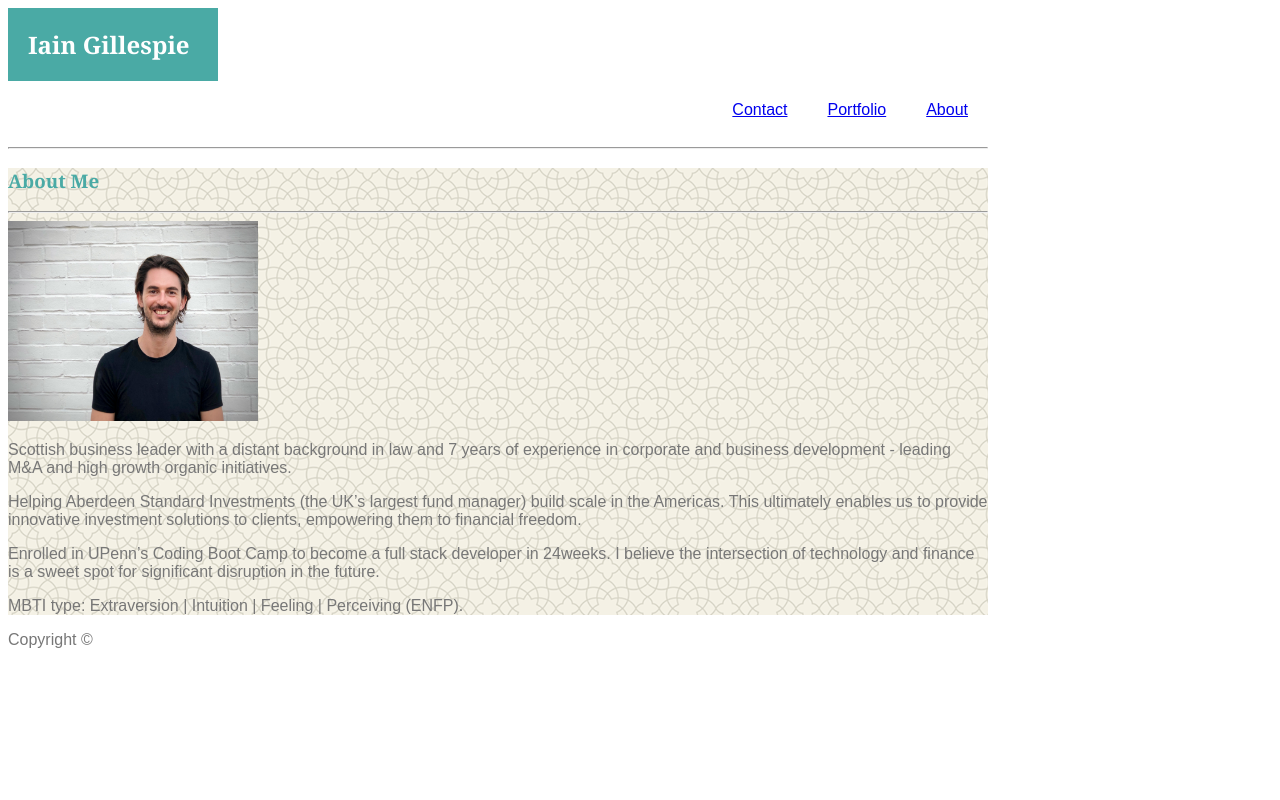
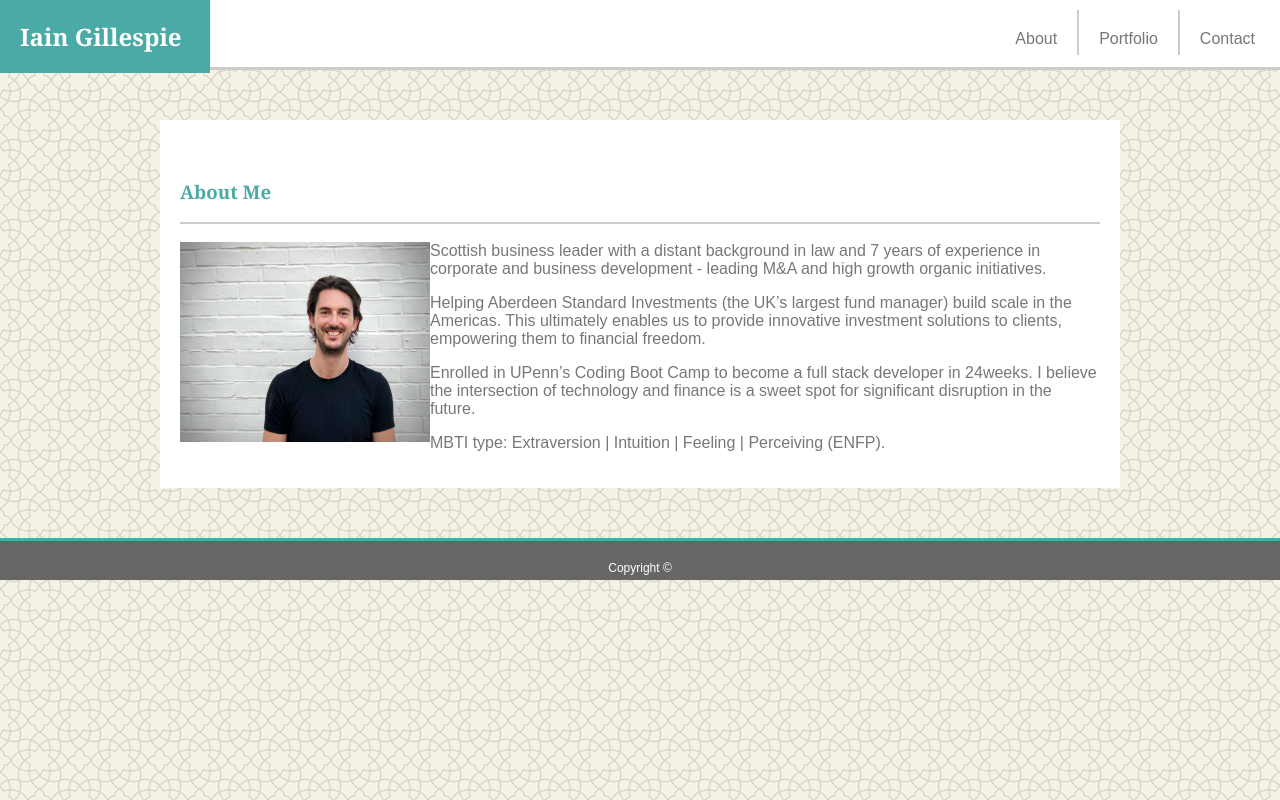
Before and after one commit to iaingillespie/Basic-Portfolio, a plain HTML site: page index.html in a window 1280 px wide. Drawn offline with Linux system fonts and the light colour scheme.

Commit message:
updated stylesheet and contact page

```diff
--- a/assets/css/style.css
+++ b/assets/css/style.css
@@ -1,13 +1,32 @@
 body {
     font-family: Arial, Helvetica, sans-serif;
     color: #777777;
-    width: 980px;
+    background-image: url("oriental.png");
+    padding: 0;
+    margin: 0;
+    /* width: 980px; */
 }
 
 h1 {
     font-family: Georgia, 'Times New Roman', Times, serif;
+}
 
+hr{
+    margin: 0;
+    border: none;
+    height: 2px;
+    background-color: #cccccc;
 }
+
+#topbar {
+    background-color: #ffffff;
+    margin: 0 auto;
+    padding: 0;
+    padding-right: 5px;
+    height: 67px;
+    border-bottom: 3px solid #cccccc;
+}
+
 
 #name {
     color: #ffffff;
@@ -15,38 +34,154 @@ h1 {
     margin: 0px;
     padding: 20px;
     width: 170px;
-
+    border: #cccccc 1px;
+    float: left;
 }
-
-
 
 ol {
     list-style-type: none;
     margin: 0;
-    padding: 0;
+    padding-top: 10px;
     overflow: hidden;
-
+    float: right;
 }
 
 li {
     display: inline;
-    float: right;
+    float: left;
     padding: 20px;
     text-align: center;
-
+    font-family: Arial, Helvetica, sans-serif;
+    color: #777777;
 }
 
 li a {
     display: block;
-    background-color: #ffffff
+    background-color: #ffffff;
+    text-decoration: none;
+    font-family: Arial, Helvetica, sans-serif;
+    color: #777777;
+}
+
+#about {
+    border-right: 2px solid #cccccc;
+    height: 5px;
+}
+
+#portfolio {
+    border-right: 2px solid #cccccc;
+    height: 5px;
 }
 
 #container{
-    background-image: url(/assets/images/oriental.png);
-    background-color: aqua;
+    background-image: url(oriental.png);
+    width: 960px;
+    margin: 0px auto;
+    padding: 0;
+}
+
+.frame{
+    background-color: #ffffff;
+    overflow: auto;
+    padding: 20px;
+    margin-top: 50px;
+    margin-bottom: 50px;
+    height: auto;
+}
+
+h3{
+    color: #4aaaa5;
+    padding-top: 20px;
+    font-family: Georgia, 'Times New Roman', Times, serif;
+}
+
+#profilepic {
+    float: left
+}
+
+p {
+    line-height: 150%;
+    padding-left: 10px;
+}
+
+footer {
+    background-color: #666666;
+    text-align: center;
+    color: #ffffff;
+    font-size: 12px;
+    padding-top: 20px;
+    padding-bottom: 5px;
+    border-top: 3px solid #4aaaa5;
+    position: relative bottom
+}
+
+input {
+    width: 100%;
+    padding: 12px 20px;
+    margin: 8px 0;
+    box-sizing: border-box;
+}
+
+#message {
+    height: 200px;
+}
+
+#submit {
+    width: 170px;
+    background-color: #4aaaa5;
+    color: #ffffff;
+}
+
+#hangman {
+    float: left;
+}
+
+#rpggame {
+    float: right;
 
 }
 
-#aboutme{
-    color: #4aaaa5;
+#triviagame {
+    float: right;
+
 }
+
+#widget {
+    float: right;
+
+}
+
+img {
+    height: 200px;
+    width: 200px;
+
+}
+
+.imgcontatiner {
+    position: relative;
+    text-align: center;
+    color: white;
+}
+/* /*
+div.gallery {
+    margin: 5px;
+    border: 1px solid #ccc;
+    float: left;
+    width: 180px;
+}
+
+div.gallery:hover {
+    border: 1px solid #777;
+}
+
+div.gallery img {
+    width: 100%;
+    height: auto;
+}
+
+div.desc {
+    padding: 15px;
+
+    /* text-align: center;
+
+    This was part of the portfolio test meathod */
--- a/index.html
+++ b/index.html
@@ -8,40 +8,41 @@
 
 <body>
 
+<div class="wrapper">
+
+
 <section id="topbar">
 
     <h1 id="name">Iain Gillespie</h1>
 
     <ol class="reference">
-       <li> <a href="index.html">About</a> </li>
+       <li id="about"> <a href="index.html">About</a> </li>
 
-        <li> <a href="portfolio.html">Portfolio</a> </li>
+        <li id="portfolio"> <a href="portfolio.html">Portfolio</a> </li>
 
-        <li> <a href="contact.html">Contact</a> </li>
+        <li id="contact"> <a href="contact.html">Contact</a> </li>
     </ol>
 
 </section>
 
-<hr>
-
 <section id="container">
 
-    <section id="aboutframe">
+    <section class=frame id="aboutframe">
 
-    <h1 id="aboutme">About Me</h1>
+    <h3>About Me</h3>
     <hr>
-
+    <br>
     <div id="profilepic">
     <img src="assets/images/Profile-Picture.jpg" style="width: 250px; height: 200px;">
     </div>
 
-    <p>Scottish business leader with a distant background in law and 7 years of experience in corporate and business development - leading M&ampA and high growth organic initiatives. </p>
+    <p1>   Scottish business leader with a distant background in law and 7 years of experience in corporate and business development - leading M&ampA and high growth organic initiatives. </p>
 
-    <p>Helping Aberdeen Standard Investments (the UK’s largest fund manager) build scale in the Americas. This ultimately enables us to provide innovative investment solutions to clients, empowering them to financial freedom. </p>
+    <p2>   Helping Aberdeen Standard Investments (the UK’s largest fund manager) build scale in the Americas. This ultimately enables us to provide innovative investment solutions to clients, empowering them to financial freedom. </p>
 
-    <p>Enrolled in UPenn’s Coding Boot Camp to become a full stack developer in 24weeks. I believe the intersection of technology and finance is a sweet spot for significant disruption in the future. </p>
+    <p3>   Enrolled in UPenn’s Coding Boot Camp to become a full stack developer in 24weeks. I believe the intersection of technology and finance is a sweet spot for significant disruption in the future. </p>
 
-    <p>MBTI type: Extraversion | Intuition | Feeling | Perceiving (ENFP). </p>
+    <p4>   MBTI type: Extraversion | Intuition | Feeling | Perceiving (ENFP). </p>
 
     </section>
 
@@ -49,7 +50,11 @@
 
 <div id="bottom"></div>
 
-<footer>Copyright &copy</footer>
+<footer>
+    <div id="footerteal"></div>
+    Copyright &copy</footer>
+
+</div>
 
 </body>
 
```
Also changed, not shown: contact.html (+15 -10 lines), portfolio.html (+65 -38 lines), assets/css/oriental.png (renamed from assets/images/oriental.png), assets/images/subtle_grunge.png (deleted), 1 other file.
